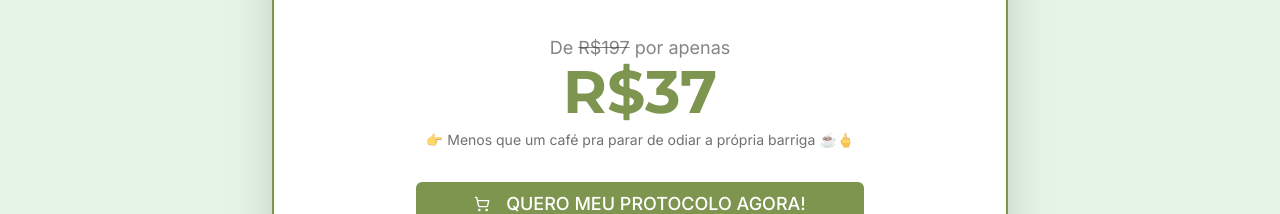
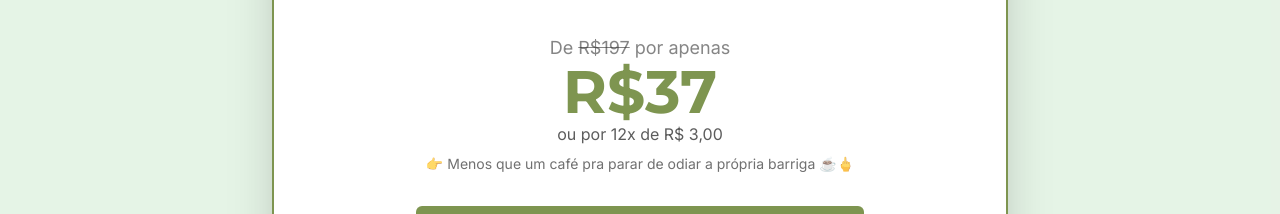
Before and after one commit to batatafaver/desinchafoodmap, a Next.js app: page / in a window 1280 px wide. Shown: the part 5365-5579 px from the top of the page. Built offline with nearby package versions, Linux system fonts and the light colour scheme.

Commit message:
Agora de baixo do valor da oferta você vai colar "ou por 12x de R$ 3,00"

```diff
--- a/src/components/landing/Offer.tsx
+++ b/src/components/landing/Offer.tsx
@@ -37,6 +37,7 @@ export default function Offer() {
             <div className="my-8">
               <p className="text-lg text-foreground/60">De <span className="line-through">R$197</span> por apenas</p>
               <p className="font-headline text-6xl font-bold text-primary">R$37</p>
+              <p className="text-md text-foreground/80">ou por 12x de R$ 3,00</p>
               <p className="mt-2 text-sm text-foreground/70">👉 Menos que um café pra parar de odiar a própria barriga ☕🖕</p>
             </div>
             <Link href="https://zuckpay.com.br/checkout/protocolo-7-dias-foodmap" target="_blank">
```
